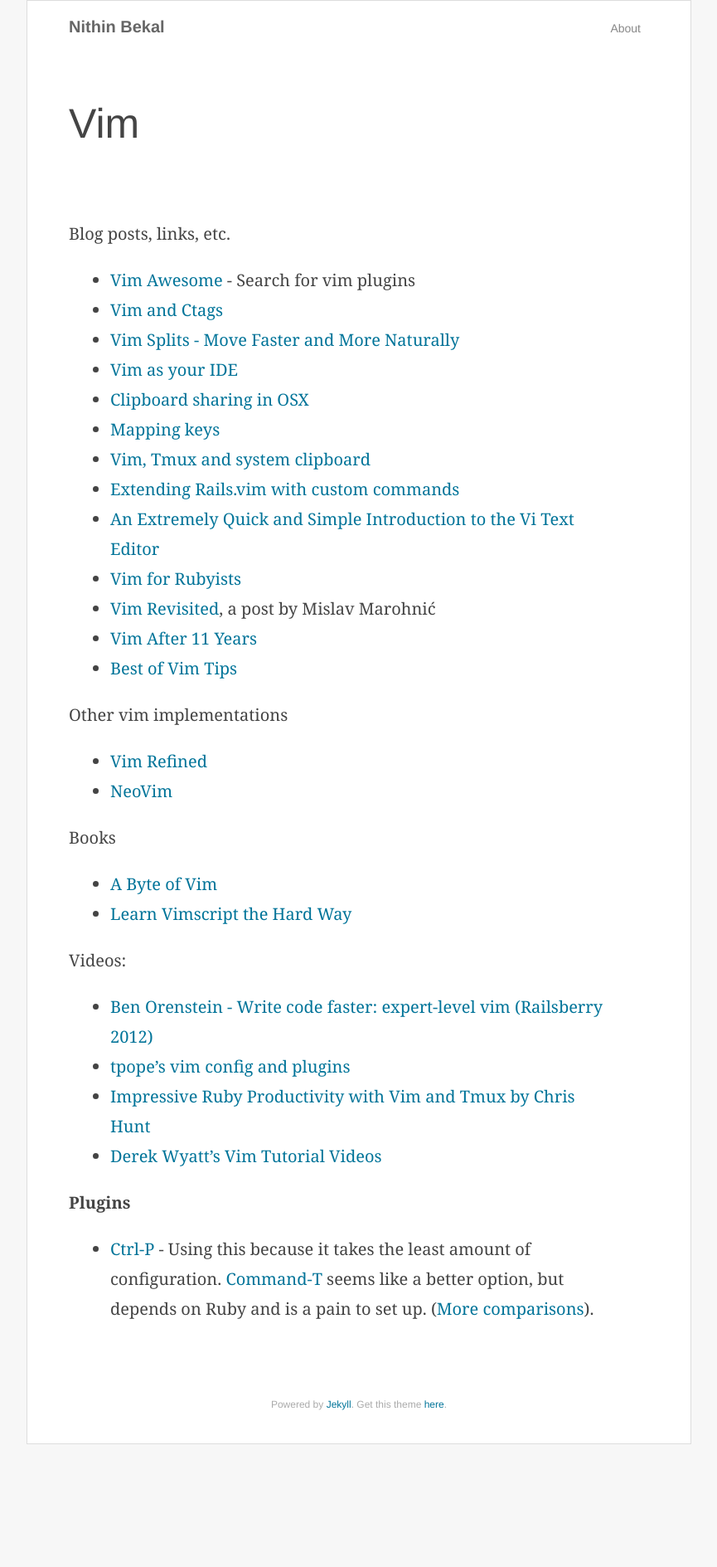
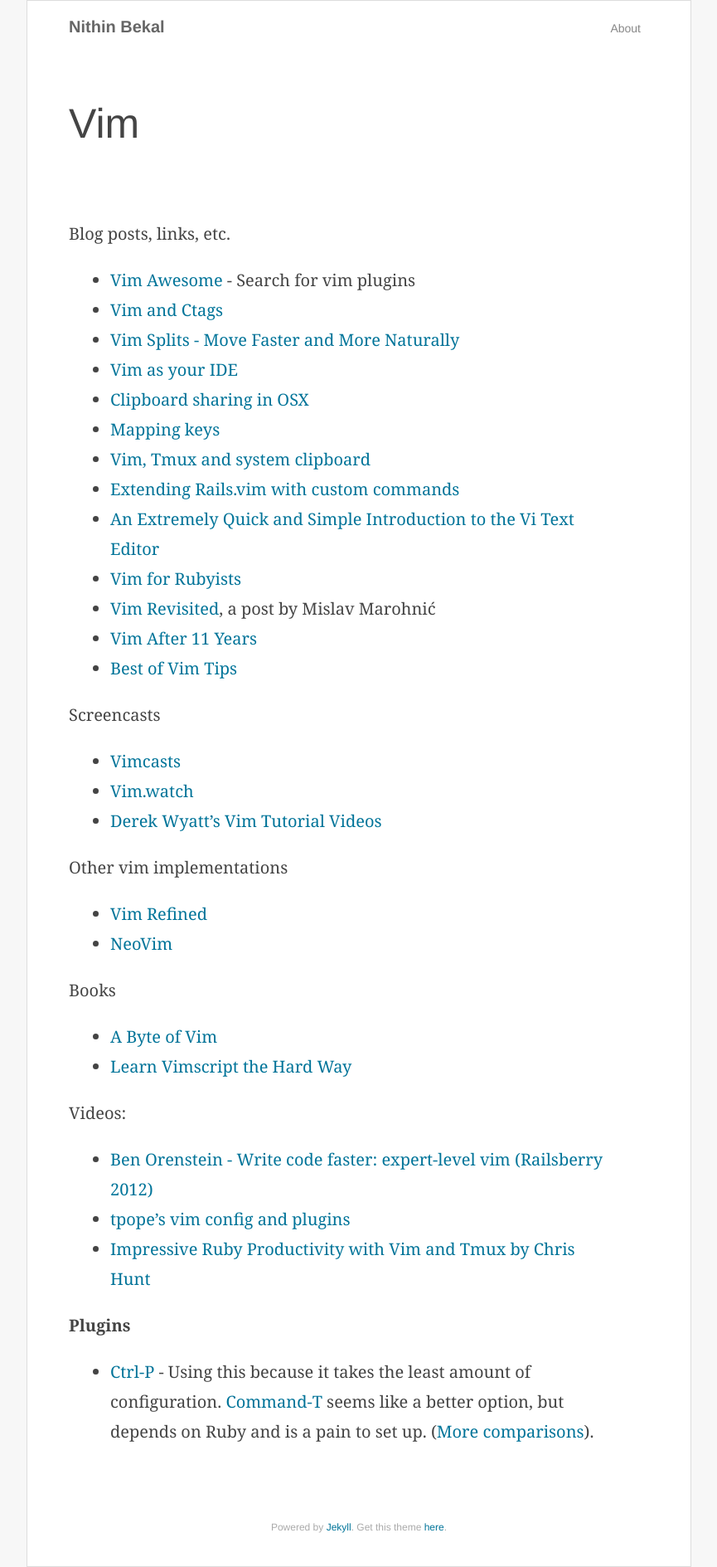
Before and after one commit to nithinbekal/nithinbekal.github.io, a Jekyll site: the page built from notes/vim/index.md, in a window 1280 px wide. Shown: the whole page at 83% size, without its empty margins (207-1072 px from the left). Built offline with Jekyll 4.4.1, drawn with Linux system fonts in a browser that asks for light colours; before the commit the page ends 1741 px from its top, so only the background shows below that.

Commit message:
Add vim screencasts to vim page

```diff
--- a/notes/vim/index.md
+++ b/notes/vim/index.md
@@ -20,6 +20,12 @@
 * [Vim After 11 Years](http://statico.github.io/vim.html)
 * [Best of Vim Tips](http://zzapper.co.uk/vimtips.html)
 
+Screencasts
+
+* [Vimcasts](http://vimcasts.org/)
+* [Vim.watch](http://vim.watch/)
+* [Derek Wyatt's Vim Tutorial Videos](http://derekwyatt.org/vim/tutorials/)
+
 Other vim implementations
 
 * [Vim Refined](http://vimr.org/)
```
Also changed, not shown: other parts of notes/vim/index.md (+0 -1 lines).
